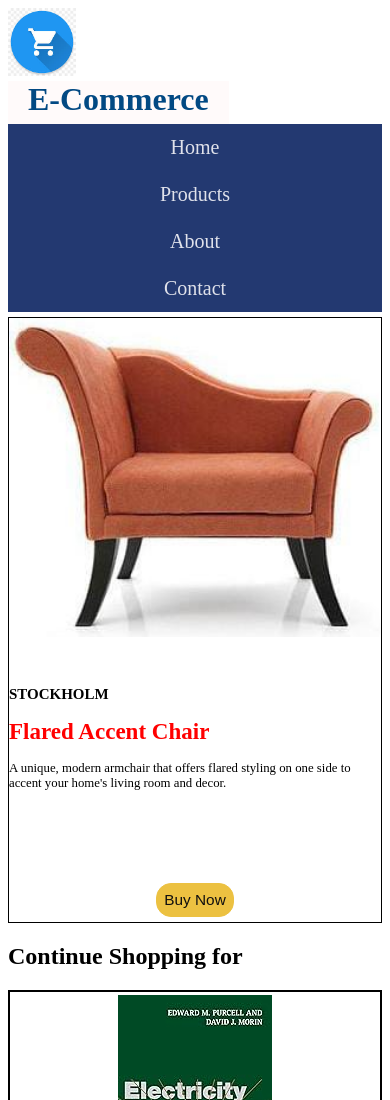
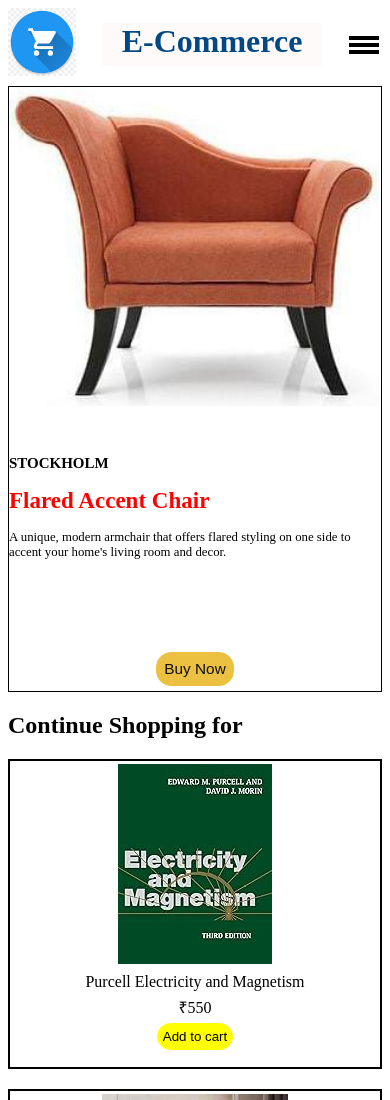
Before and after one commit to Zeeshan-Ahmad675/test1, a plain HTML site: page index.html in a window 390 px wide. Shown: the top 1100 px of the page. Drawn offline with Linux system fonts and the light colour scheme.

Commit message:
Added a nav bar for small width devices

```diff
--- a/index.html
+++ b/index.html
@@ -12,6 +12,11 @@
             <img  src="logo.png" alt="company logo" id="logo" heigth="70px" width="68px"/>
 
             <h1 id="name">E-Commerce</h1>
+            <div class="bar" id="tbar" onclick="opennav()">
+                <div></div>
+                <div></div>
+                <div></div>
+            </div>
         </header>
 
 
@@ -26,7 +31,7 @@
         </nav>
     </div>
 
-    <main>
+    <main onclick="closenav()">
         <div id="featureddiv">
             <img src="flared.jpg" alt="featured product, Accent chair" width="40%" heigth="46%" id="featureimg"/>
             <br/>
@@ -149,5 +154,15 @@
         </div>
 
     </footer>
+
+    <script>
+        function opennav(){
+            document.getElementById("navdiv").style.display = "block"
+            // document.getElementById("navdiv").style.opacity = "1";
+        }
+        function closenav(){
+            document.getElementById("navdiv").style.display = "none";
+        }
+    </script>
 </body>
 </html>
--- a/test1style.css
+++ b/test1style.css
@@ -27,7 +27,22 @@
     outline: 2px solid black;
 }
 
+.bar div{
+    background-color: hsl(0, 0%, 0%);
+    height: 4px;
+    width: 30px;
+    margin: 3px;
+    color: white;
+}
+.bar:hover{
+    background-color: rgb(209, 207, 207);
+}
 
+header{
+    display: flex;
+    justify-content: space-between;
+    align-items: center;
+}
 
 /* Navigation Bar */
 
@@ -46,6 +61,7 @@
     position: sticky;
     top: 0px;
     background-color: white;
+    clear: both;
 }
 
 .navitem{
@@ -283,7 +299,10 @@ footer{
     text-decoration: none;
 }
 
-
+@keyframes anime{
+    from{transform: translateX(-100%)}
+    0%{opacity: 0}
+}
 
 
 
@@ -292,12 +311,20 @@ footer{
     #navdiv{
         flex-direction: column;
         clear: both;
-    }
-    #stickynavdiv{
-        position: relative;
+        z-index: 10px;
+        display: none;
+        position: fixed;
+        top: 0;
+        right: 0;
+        width: 300px;
+        height: 100%;
+        border: 4px solid green;
+        opacity: 1;
+        animation-name: anime;
+        animation-duration: 2s;
     }
     #name{
-        clear: both;
+        float: left;
         text-align: center;
         margin-left: 0px;
     }
```
